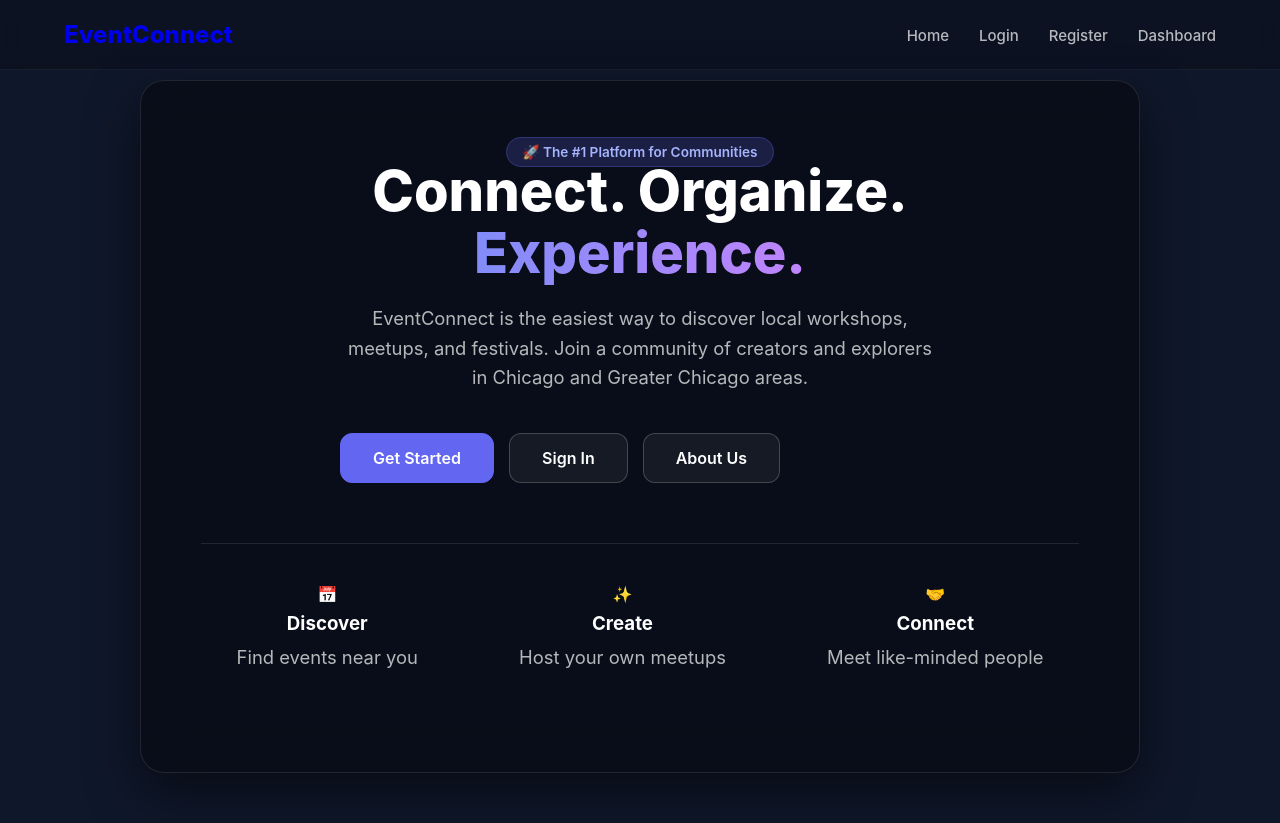
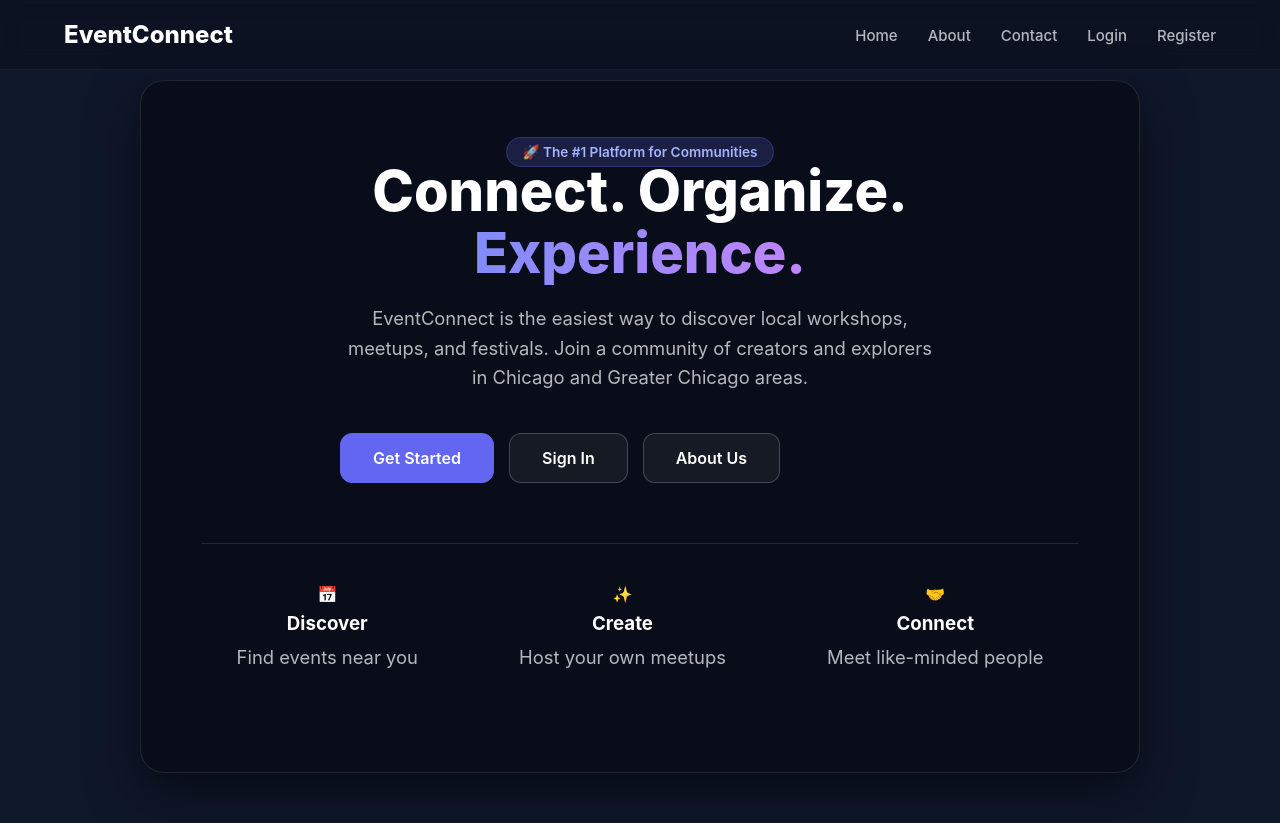
Before and after one commit to vyom2507/EventConnect, a React (Vite) app in the folder EventConnect/eventconnect-frontend/: page / in a window 1280 px wide. Built offline with nearby package versions, Linux system fonts and the light colour scheme.

Commit message:
Added links to header

```diff
--- a/EventConnect/eventconnect-frontend/src/components/Header.jsx
+++ b/EventConnect/eventconnect-frontend/src/components/Header.jsx
@@ -1,34 +1,42 @@
-// src/components/Header.jsx
-import { Link } from "react-router-dom";
+import { Link, useNavigate } from "react-router-dom";
 import { useAuth } from "../context/AuthContext";
+import "../Styles/styles.css";
 
 export default function Header() {
-  const { user, logout } = useAuth();
+  const { currentUser, logout } = useAuth();
+  const navigate = useNavigate();
+
+  const handleLogout = () => {
+    logout();
+    navigate("/login");
+  };
 
   return (
     <header>
       <div className="header-inner">
-        <div className="logo">
-          <Link to="/">EventConnect</Link>
-        </div>
+        <Link to="/" className="logo">EventConnect</Link>
 
         <nav className="menu">
           <Link to="/">Home</Link>
+          <Link to="/about">About</Link>
+          <Link to="/contact">Contact</Link>
 
-          {!user && (
+          {currentUser ? (
+            <>
+              <Link to="/dashboard">Dashboard</Link>
+              <Link to="/settings">Settings</Link>
+              <button
+                onClick={handleLogout}
+                className="action-btn secondary"
+                style={{marginLeft: '20px', padding: '6px 12px', fontSize: '0.9rem'}}
+              >
+                Logout
+              </button>
+            </>
+          ) : (
             <>
               <Link to="/login">Login</Link>
               <Link to="/register">Register</Link>
-              <Link to="/Dashboard">Dashboard</Link>
-            </>
-          )}
-
-          {user && (
-            <>
-              <Link to="/dashboard">Dashboard</Link>
-              <button className="logout-btn" onClick={logout}>
-                Logout
-              </button>
             </>
           )}
         </nav>
```
